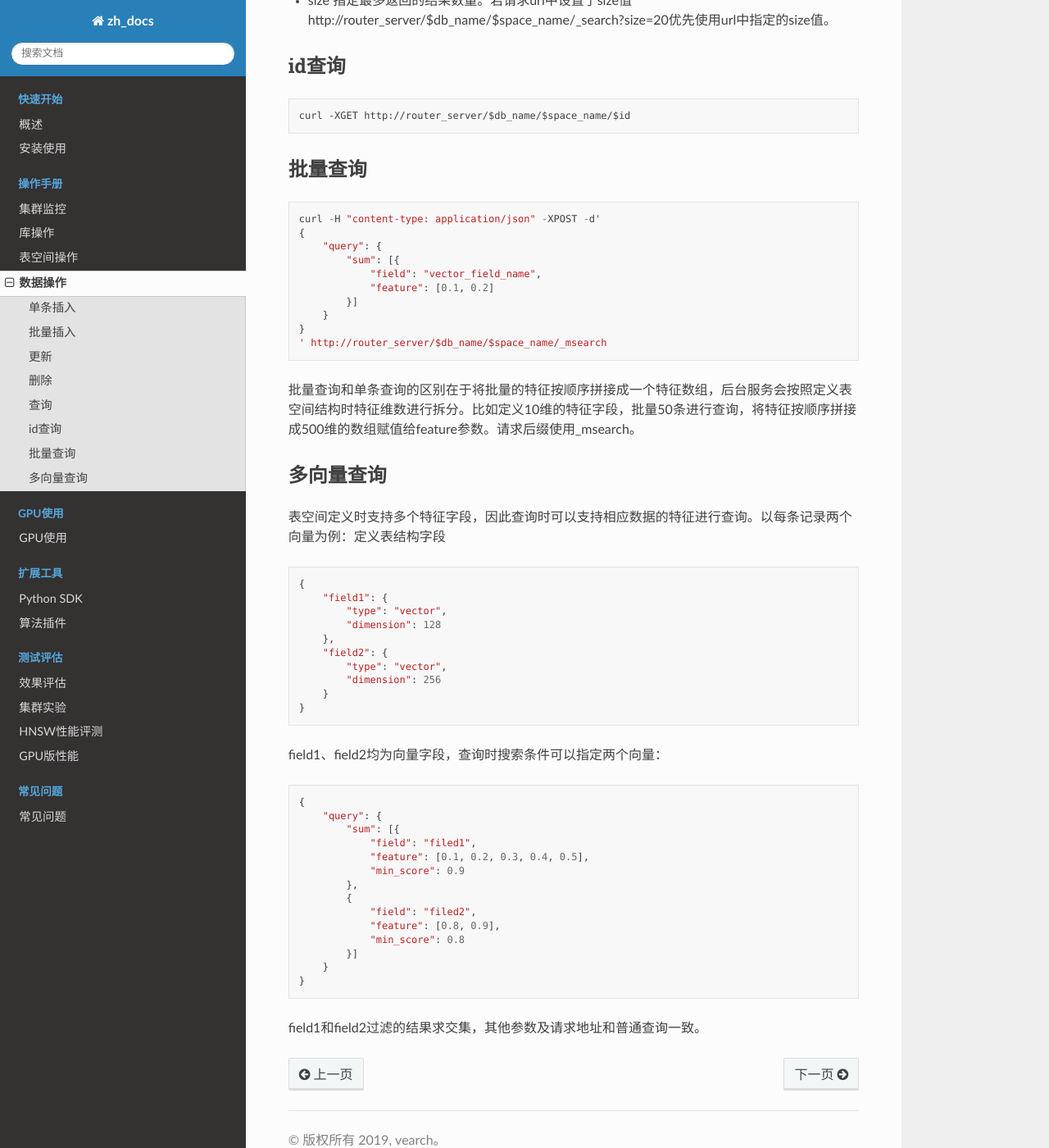
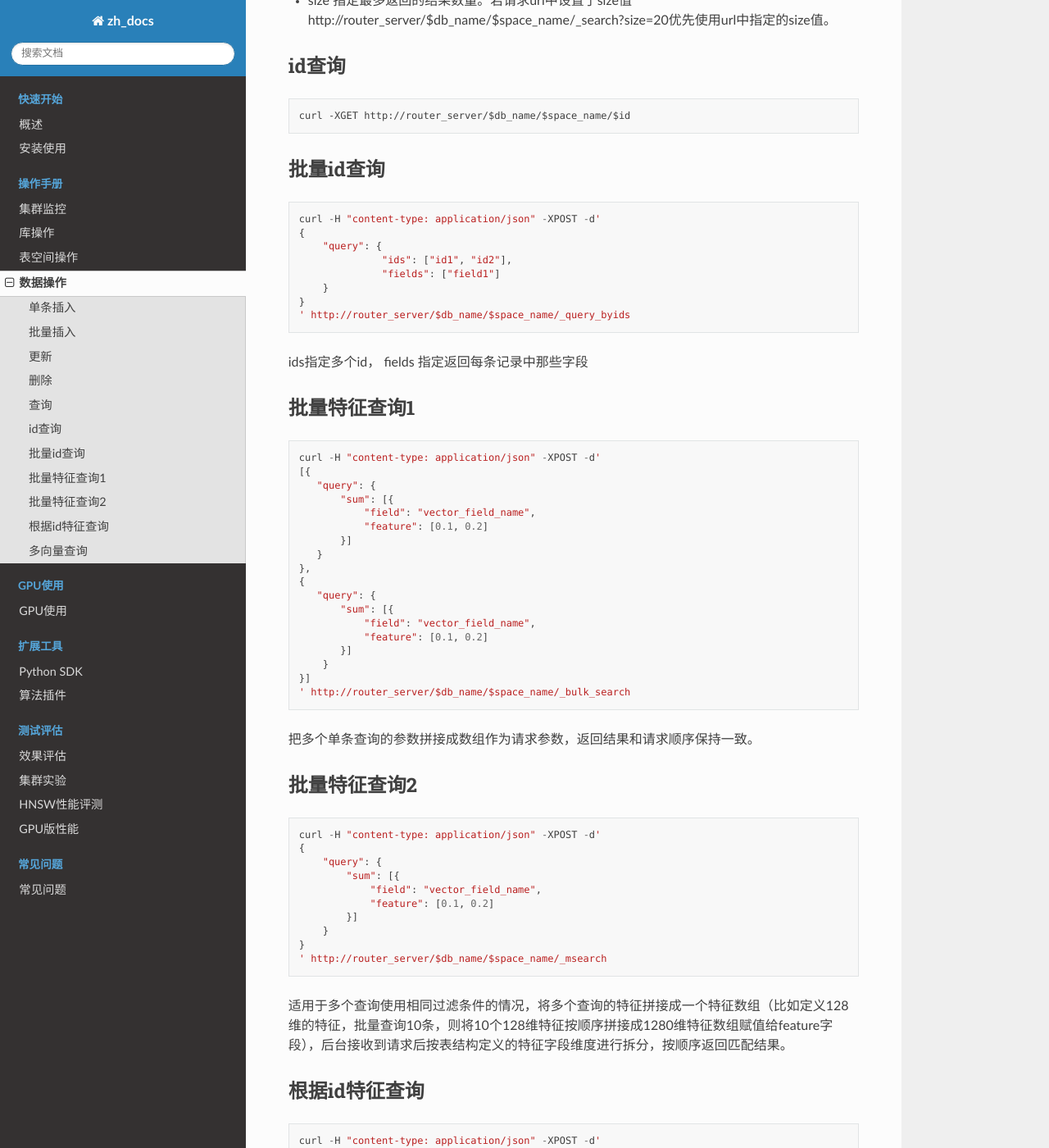
Before and after one commit to vearch/zh_docs, a Sphinx documentation site: the page built from docs/source/use_op/op_doc.rst, in a window 1280 px wide and 1400 px high, scrolled down 5504 px. Shown: the whole window at 82% size. Built offline with Sphinx 7.4.7 and the Read the Docs theme 2.0.0, drawn with Linux system fonts in a browser that asks for light colours; pages that are not in the unit, such as notebooks, are missing from menus; some of the changed text lies outside the part shown.

Commit message:
change inter desc

```diff
--- a/docs/source/use_op/op_doc.rst
+++ b/docs/source/use_op/op_doc.rst
@@ -285,8 +285,50 @@ id查询
 
   curl -XGET http://router_server/$db_name/$space_name/$id
 
+批量id查询
+--------
+::
 
-批量查询
+  curl -H "content-type: application/json" -XPOST -d'
+  {
+      "query": {
+	        "ids": ["id1", "id2"],
+	        "fields": ["field1"]
+      }
+  }
+  ' http://router_server/$db_name/$space_name/_query_byids
+
+
+ids指定多个id， fields 指定返回每条记录中那些字段
+
+
+批量特征查询1
+--------
+::
+
+  curl -H "content-type: application/json" -XPOST -d'
+  [{
+     "query": {
+         "sum": [{
+             "field": "vector_field_name",
+             "feature": [0.1, 0.2]
+         }]
+     }
+  },
+  {
+     "query": {
+         "sum": [{
+             "field": "vector_field_name",
+             "feature": [0.1, 0.2]
+         }]
+      }
+  }]
+  ' http://router_server/$db_name/$space_name/_bulk_search
+
+把多个单条查询的参数拼接成数组作为请求参数，返回结果和请求顺序保持一致。
+
+
+批量特征查询2
 --------
 ::
 
@@ -301,7 +343,23 @@ id查询
   }
   ' http://router_server/$db_name/$space_name/_msearch
 
-批量查询和单条查询的区别在于将批量的特征按顺序拼接成一个特征数组，后台服务会按照定义表空间结构时特征维数进行拆分。比如定义10维的特征字段，批量50条进行查询，将特征按顺序拼接成500维的数组赋值给feature参数。请求后缀使用_msearch。
+适用于多个查询使用相同过滤条件的情况，将多个查询的特征拼接成一个特征数组（比如定义128维的特征，批量查询10条，则将10个128维特征按顺序拼接成1280维特征数组赋值给feature字段），后台接收到请求后按表结构定义的特征字段维度进行拆分，按顺序返回匹配结果。
+
+
+根据id特征查询
+--------
+::
+
+  curl -H "content-type: application/json" -XPOST -d'
+  {
+      "query": {
+          "ids": ["id1", "id2"]
+       },
+       "size": 10
+  }
+  ' http://router_server/$db_name/$space_name/_query_byids_feature
+
+传入记录id， 首先查询出该记录的特征，然后再用特征进行查询，返回匹配结果。
 
 
 多向量查询
```
Also changed, not shown: docs/source/use_op/cluster_status.rst (+23 -0 lines).
